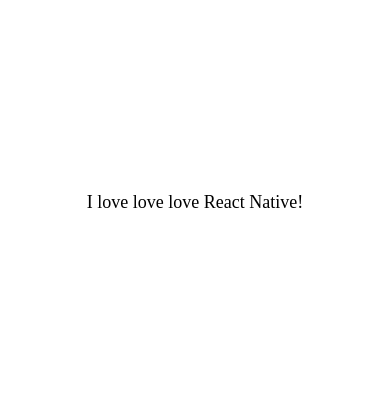
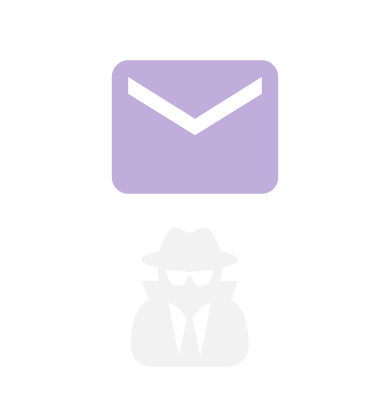
Before and after one commit to veroca88/aboutStyles-react-native, a React Native app: screen / in a window 390 px wide. Shown: the part 220-624 px from the top of the page. Built offline with nearby package versions, Linux system fonts and the light colour scheme.

Commit message:
Example of icons

```diff
--- a/App.js
+++ b/App.js
@@ -6,6 +6,7 @@ import Shadows from "./app/screens/aboutShadows";
 import PaddingMargin from "./app/screens/aboutPaddingMargin";
 import AboutText from "./app/screens/aboutText";
 import AppText from "./app/screens/aboutEncapsulatingText";
+import Icons from "./app/screens/aboutIcons";
 
 export default function App() {
   // return <Styles />;
@@ -14,15 +15,16 @@ export default function App() {
   // return <PaddingMargin />;
   // return <AboutText />;
 
-  return (
-    <View
-      style={{
-        flex: 1,
-        justifyContent: "center",
-        alignItems: "center",
-      }}
-    >
-      <AppText>I love love love React Native!</AppText>
-    </View>
-  );
+  // return (
+  //   <View
+  //     style={{
+  //       flex: 1,
+  //       justifyContent: "center",
+  //       alignItems: "center",
+  //     }}
+  //   >
+  //     <AppText>I love love love React Native!</AppText>
+  //   </View>
+  // );
+  return <Icons />;
 }
--- /dev/null
+++ b/app/screens/aboutIcons.js
@@ -0,0 +1,21 @@
+import React from "react";
+
+import { View } from "react-native";
+import { MaterialCommunityIcons, FontAwesome } from "@expo/vector-icons";
+
+function aboutIcons(props) {
+  return (
+    <View
+      style={{
+        flex: 1,
+        justifyContent: "center",
+        alignItems: "center",
+      }}
+    >
+      <MaterialCommunityIcons name={"email"} size={200} color={"#C0ADDB"} />
+      <FontAwesome name={"user-secret"} size={150} color={"#F2F2F2"} />
+    </View>
+  );
+}
+
+export default aboutIcons;
```
